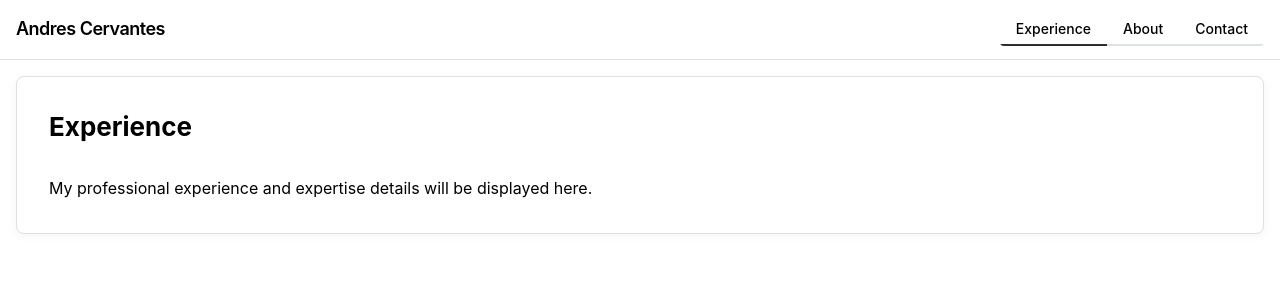
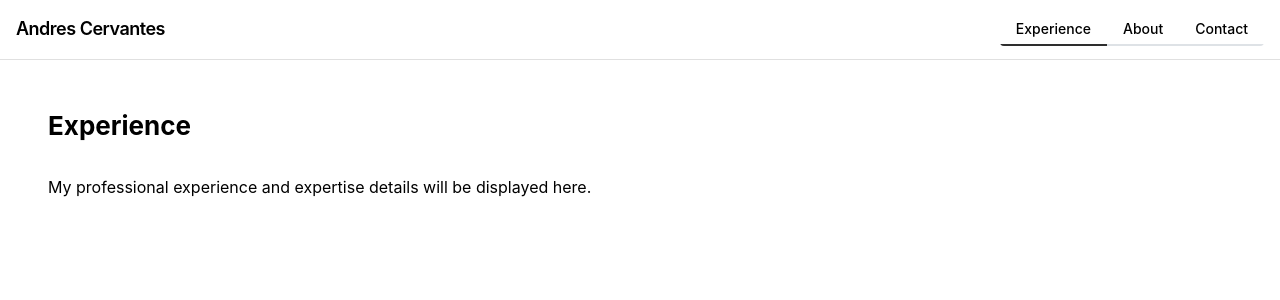
Before and after one commit to cervand/cervand.github.io, a React (Vite) app: page / in a window 1280 px wide. Shown: the top 300 px of the page. Built offline with nearby package versions, Linux system fonts and the light colour scheme.

Commit message:
Refactor TabContent component to simplify styling by removing inline styles and using Mantine's bg prop

```diff
--- a/src/components/TabContent.jsx
+++ b/src/components/TabContent.jsx
@@ -9,12 +9,7 @@ function TabContent({ activeTab }) {
     <Paper
       p="xl"
       radius="md"
-      style={{
-        border: '1px solid #e0e0e0',
-        boxShadow: '0 2px 10px rgba(0, 0, 0, 0.05)',
-        backgroundColor: 'white',
-        padding: '24px'
-      }}
+      bg="white"
     >
       {activeTab === 'experience' && <ExperienceTab />}
       {activeTab === 'about' && <AboutTab />}
```
